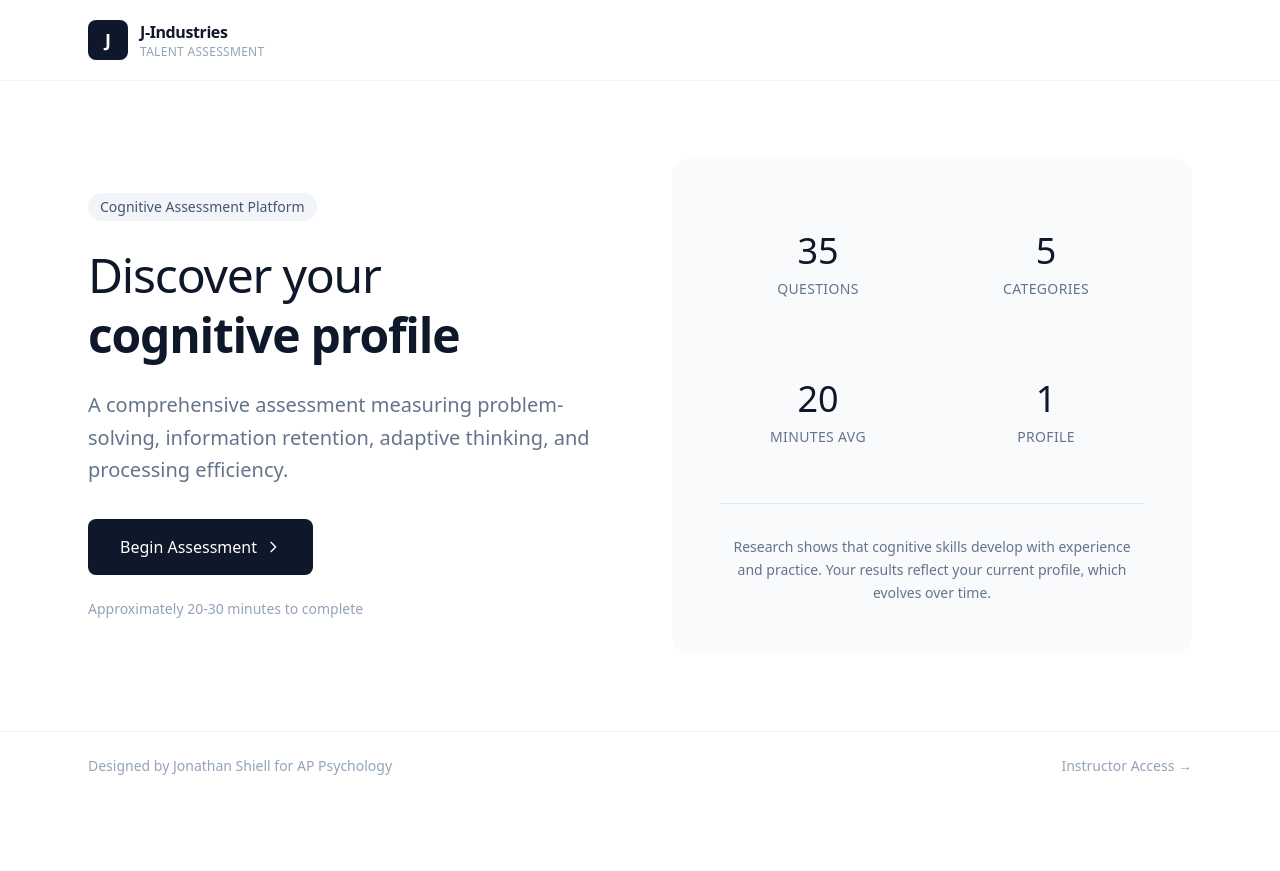
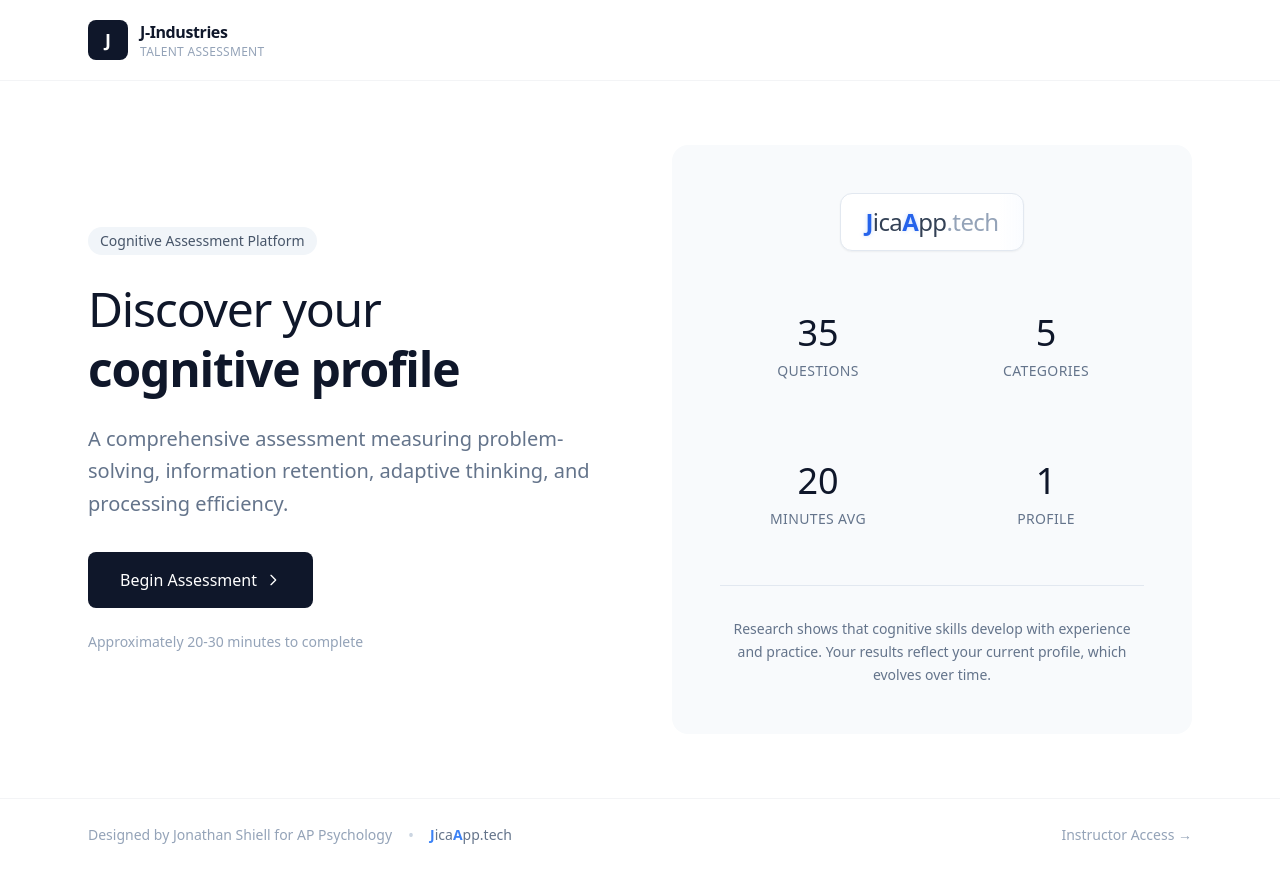
Before and after one commit to batmanhogwarts/jica-assessment, a React (Create React App) app: page / in a window 1280 px wide. Before the commit the page ends 800 px from the top, so only its background shows below. Built offline with nearby package versions, Linux system fonts and the light colour scheme.

Commit message:
Update App.js

```diff
--- a/src/App.js
+++ b/src/App.js
@@ -80,6 +80,50 @@ const LandingPage = ({onStart,onSuffernAccess}) => (
             <p className="mt-6 text-sm text-slate-400">Approximately 20-30 minutes to complete</p>
           </div>
           <div className="bg-slate-50 rounded-2xl p-8 lg:p-12">
+            <div className="text-center mb-8">
+              <a href="https://jicaapp.tech" className="group relative inline-block px-6 py-3 bg-white rounded-xl shadow-sm border border-slate-200 overflow-hidden transition-all duration-300 hover:shadow-lg hover:scale-105 hover:border-slate-300 active:scale-95 hover:animate-wiggle">
+                <div className="absolute inset-0 bg-gradient-to-r from-transparent via-blue-100 to-transparent opacity-60 animate-sheen"></div>
+                <span className="relative text-2xl tracking-tight flex items-center justify-center">
+                  <span className="font-bold text-blue-600 animate-pulse-subtle">J</span>
+                  <span className="font-medium text-slate-700">ica</span>
+                  <span className="font-bold text-blue-600 animate-pulse-subtle">A</span>
+                  <span className="font-medium text-slate-700">pp</span>
+                  <span className="font-light text-slate-400">.tech</span>
+                </span>
+              </a>
+            </div>
+            <style>{`
+              @keyframes sheen {
+                0% { transform: translateX(-100%); }
+                100% { transform: translateX(100%); }
+              }
+              @keyframes wiggle {
+                0%, 100% { transform: rotate(-2deg) scale(1.05); }
+                25% { transform: rotate(2deg) scale(1.05); }
+                50% { transform: rotate(-2deg) scale(1.05); }
+                75% { transform: rotate(2deg) scale(1.05); }
+              }
+              @keyframes pulse-subtle {
+                0%, 100% { opacity: 1; transform: scale(1); }
+                50% { opacity: 0.8; transform: scale(1.05); }
+              }
+              @keyframes letter-glow {
+                0%, 100% { text-shadow: 0 0 0 transparent; }
+                50% { text-shadow: 0 0 8px rgba(59, 130, 246, 0.5); }
+              }
+              .animate-sheen {
+                animation: sheen 3s ease-in-out infinite;
+              }
+              .hover\\:animate-wiggle:hover {
+                animation: wiggle 0.4s ease-in-out;
+              }
+              .animate-pulse-subtle {
+                animation: letter-glow 2s ease-in-out infinite;
+              }
+              .group:hover .animate-pulse-subtle {
+                animation: pulse-subtle 0.3s ease-in-out, letter-glow 0.5s ease-in-out infinite;
+              }
+            `}</style>
             <div className="grid grid-cols-2 gap-8">
               <div className="text-center p-6"><div className="text-4xl font-light text-slate-900 mb-2">35</div><div className="text-sm text-slate-500 uppercase tracking-wide">Questions</div></div>
               <div className="text-center p-6"><div className="text-4xl font-light text-slate-900 mb-2">5</div><div className="text-sm text-slate-500 uppercase tracking-wide">Categories</div></div>
@@ -95,7 +139,11 @@ const LandingPage = ({onStart,onSuffernAccess}) => (
     </main>
     <footer className="border-t border-gray-100">
       <div className="max-w-6xl mx-auto px-6 py-6 flex flex-col sm:flex-row items-center justify-between gap-4">
-        <p className="text-sm text-slate-400">Designed by Jonathan Shiell for AP Psychology</p>
+        <div className="flex flex-col sm:flex-row items-center gap-2 sm:gap-4">
+          <p className="text-sm text-slate-400">Designed by Jonathan Shiell for AP Psychology</p>
+          <span className="hidden sm:block text-slate-300">•</span>
+          <a href="https://jicaapp.tech" className="text-sm hover:text-slate-700 font-medium transition-colors"><span className="text-blue-500 font-semibold">J</span><span className="text-slate-500">ica</span><span className="text-blue-500 font-semibold">A</span><span className="text-slate-500">pp.tech</span></a>
+        </div>
         <button onClick={onSuffernAccess} className="text-sm text-slate-400 hover:text-slate-600 transition-colors">Instructor Access →</button>
       </div>
     </footer>
```
